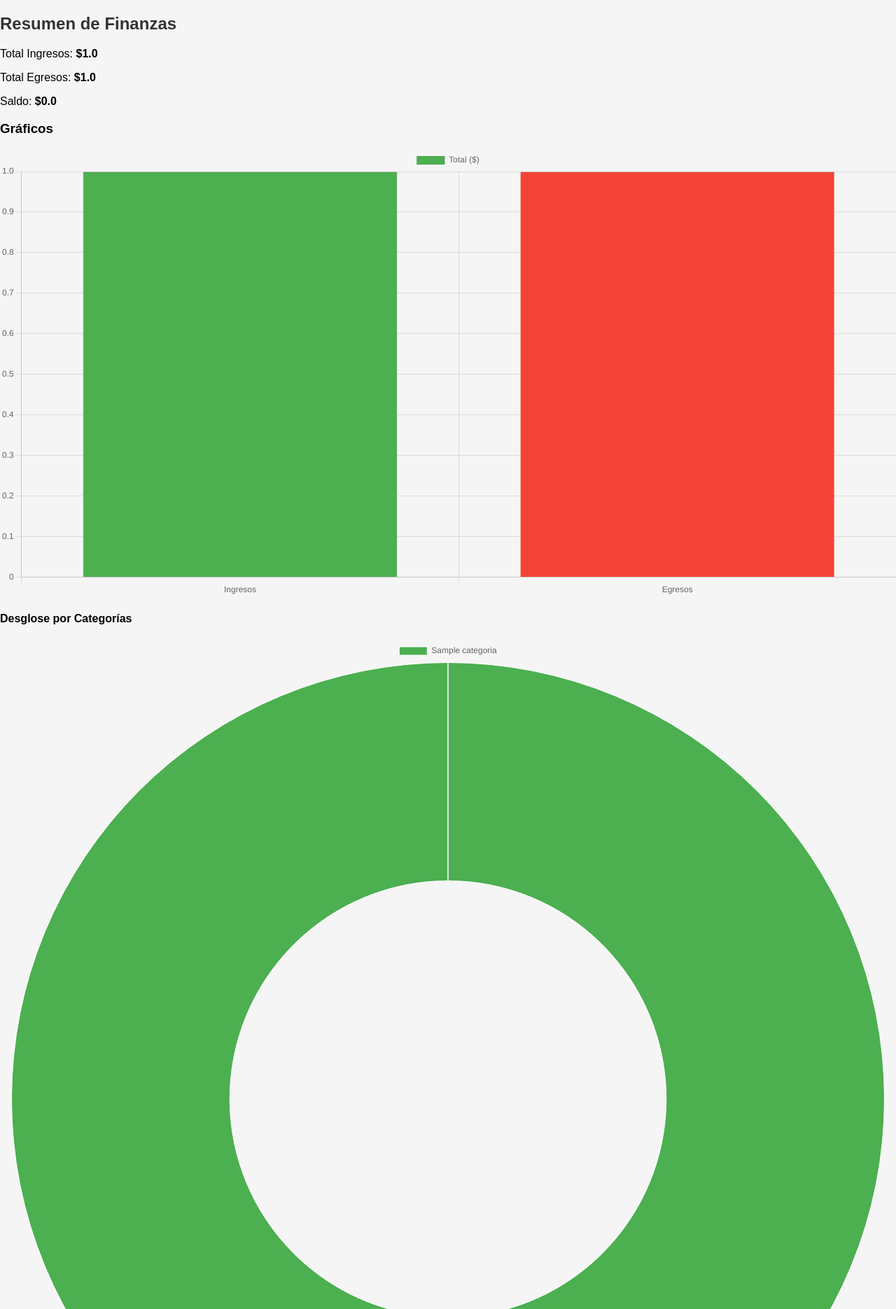
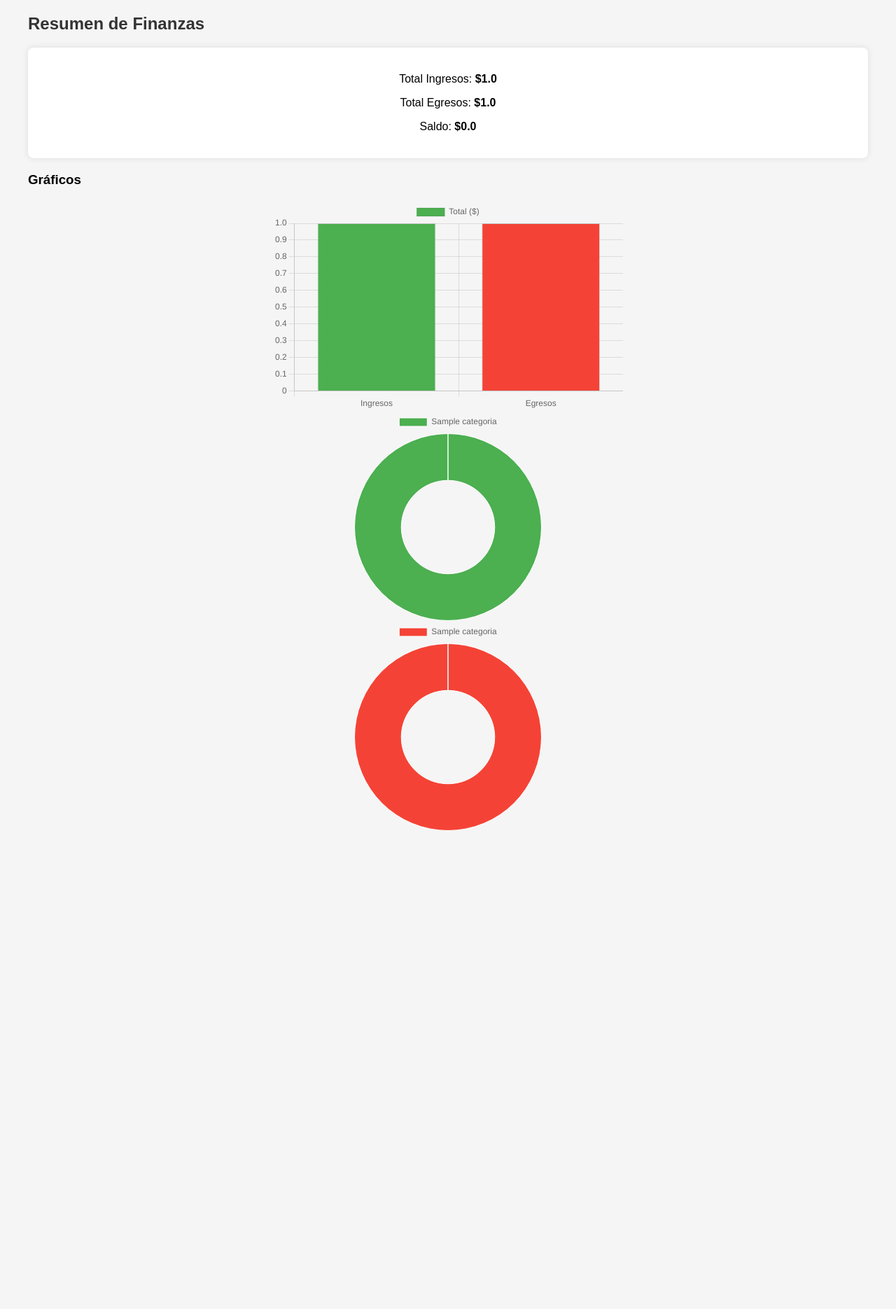
Before and after one commit to franjimenxz/NuevoProyecto, a Flask app: page / in a window 1280 px wide. Shown: the part 50-1920 px from the top of the page at 70% size. After the commit the page ends 1236 px from the top, so only its background shows below. Run offline with Flask 3, Linux system fonts and the light colour scheme; a user stored in the database is signed in; tables that the repository leaves empty hold one stand-in row (values such as "Sample post").

Commit message:
fixdashboard

```diff
--- a/static/css/styles.css
+++ b/static/css/styles.css
@@ -27,6 +27,35 @@ h2 {
     color: #333;
 }
 
+.container {
+    margin: 20px auto;
+    max-width: 1200px;
+}
+
+.totales {
+    background-color: #fff;
+    padding: 20px;
+    border-radius: 8px;
+    box-shadow: 0 0 10px rgba(0, 0, 0, 0.1);
+    margin-bottom: 20px;
+    text-align: center;
+}
+
+/* Modificación para los gráficos */
+.chart-container {
+    position: relative;
+    height: 300px;  /* Altura fija para los gráficos */
+    width: 100%;
+    max-width: 500px;  /* Ancho máximo para mantener un buen diseño */
+    margin: 0 auto;
+}
+
+canvas {
+    display: block;
+    height: 100% !important;  /* Asegura que el gráfico llene su contenedor */
+    width: 100% !important;  /* Asegura que el gráfico llene su contenedor */
+}
+
 .form-control {
     width: 100%;
     padding: 10px;
--- a/templates/dashboard.html
+++ b/templates/dashboard.html
@@ -6,25 +6,43 @@
 <div class="container">
     <h2>Resumen de Finanzas</h2>
 
-    <div class="totales">
+    <div class="totales row">
+        <div class="col-md-4">
             <p>Total Ingresos: <strong>${{ ingresos }}</strong></p>
+        </div>
+        <div class="col-md-4">
             <p>Total Egresos: <strong>${{ egresos }}</strong></p>
+        </div>
+        <div class="col-md-4">
             <p>Saldo: <strong>${{ ingresos - egresos }}</strong></p>
+        </div>
     </div>
 
     <h3>Gráficos</h3>
 
+    <div class="row">
+        <div class="col-md-6">
             <!-- Gráfico de Ingresos vs Egresos -->
-    <canvas id="balanceChart" width="400" height="200"></canvas>
+            <div class="chart-container">
+                <canvas id="balanceChart"></canvas>
+            </div>
+        </div>
+        <div class="col-md-6">
+            <!-- Gráfico de Ingresos por Categoría -->
+            <div class="chart-container">
+                <canvas id="ingresosCategoriaChart"></canvas>
+            </div>
+        </div>
+    </div>
 
-    <h4>Desglose por Categorías</h4>
-
-    <!-- Gráfico de Ingresos por Categoría -->
-    <canvas id="ingresosCategoriaChart" width="400" height="200"></canvas>
-
+    <div class="row">
+        <div class="col-md-6">
             <!-- Gráfico de Egresos por Categoría -->
-    <canvas id="egresosCategoriaChart" width="400" height="200"></canvas>
-
+            <div class="chart-container">
+                <canvas id="egresosCategoriaChart"></canvas>
+            </div>
+        </div>
+    </div>
 </div>
 
 <script src="https://cdn.jsdelivr.net/npm/chart.js"></script>
@@ -43,9 +61,17 @@ var balanceChart = new Chart(ctxBalance, {
             }]
         },
         options: {
+            responsive: true,
+            maintainAspectRatio: false, // Permite al gráfico adaptarse al contenedor
+            animation: false, // Desactiva las animaciones
             scales: {
                 y: {
                     beginAtZero: true
+                }
+            },
+            plugins: {
+                legend: {
+                    display: true // Muestra la leyenda
                 }
             }
         }
@@ -63,6 +89,16 @@ var ingresosCategoriaChart = new Chart(ctxIngresosCategoria, {
                 backgroundColor: ['#4caf50', '#2196f3', '#ffeb3b', '#ff9800'],
                 borderWidth: 1
             }]
+        },
+        options: {
+            responsive: true,
+            maintainAspectRatio: false, // Permite adaptarse al contenedor
+            animation: false,
+            plugins: {
+                legend: {
+                    display: true // Muestra la leyenda
+                }
+            }
         }
     });
 
@@ -78,7 +114,18 @@ var egresosCategoriaChart = new Chart(ctxEgresosCategoria, {
                 backgroundColor: ['#f44336', '#9c27b0', '#ffeb3b', '#03a9f4'],
                 borderWidth: 1
             }]
+        },
+        options: {
+            responsive: true,
+            maintainAspectRatio: false, // Permite adaptarse al contenedor
+            animation: false,
+            plugins: {
+                legend: {
+                    display: true // Muestra la leyenda
+                }
+            }
         }
     });
 </script>
+
 {% endblock %}
```
Also changed, not shown: forms.py (+9 -1 lines), routes/transactions.py (+18 -5 lines), templates/add_transaction.html (+8 -0 lines). Lines whose indentation alone changed are shown as unchanged.
